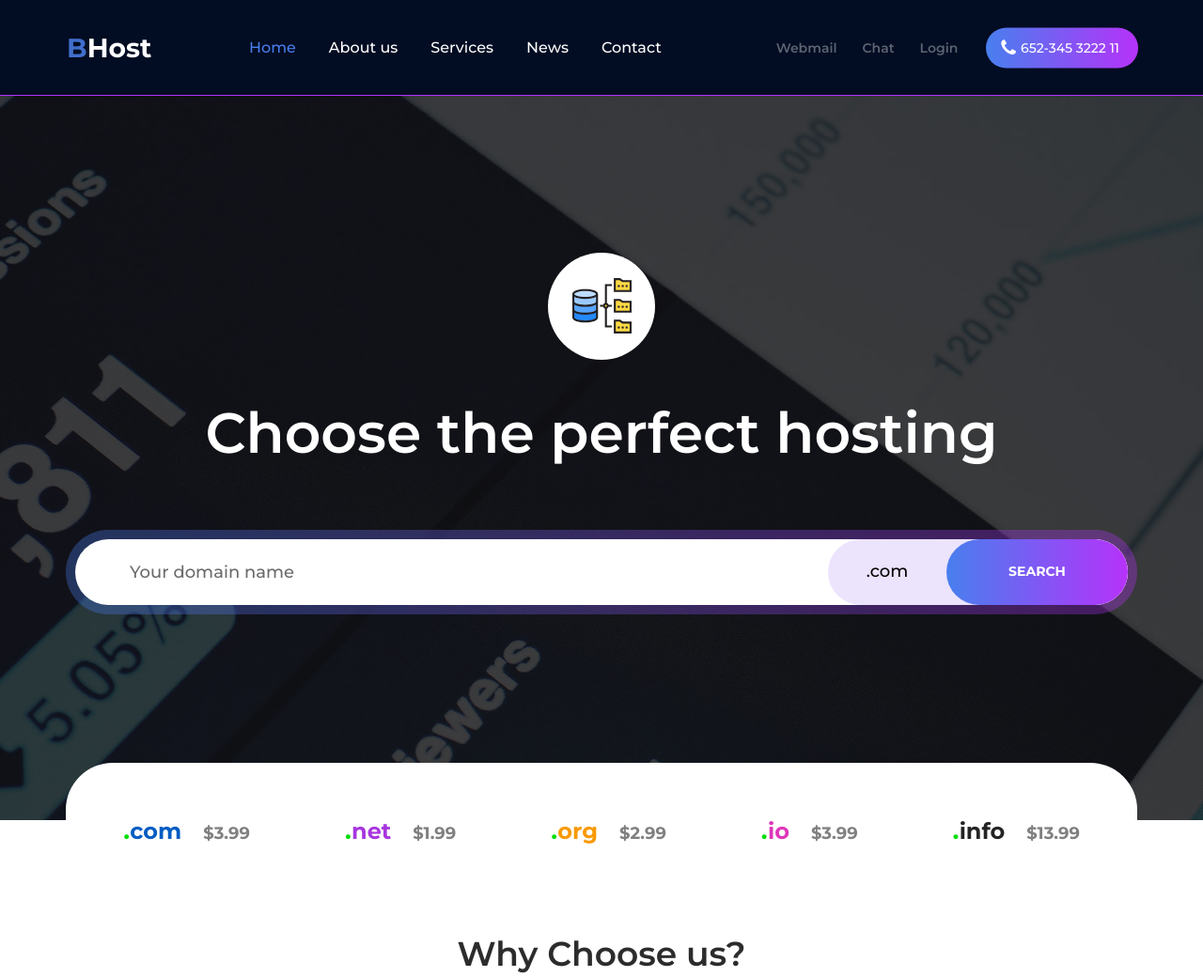
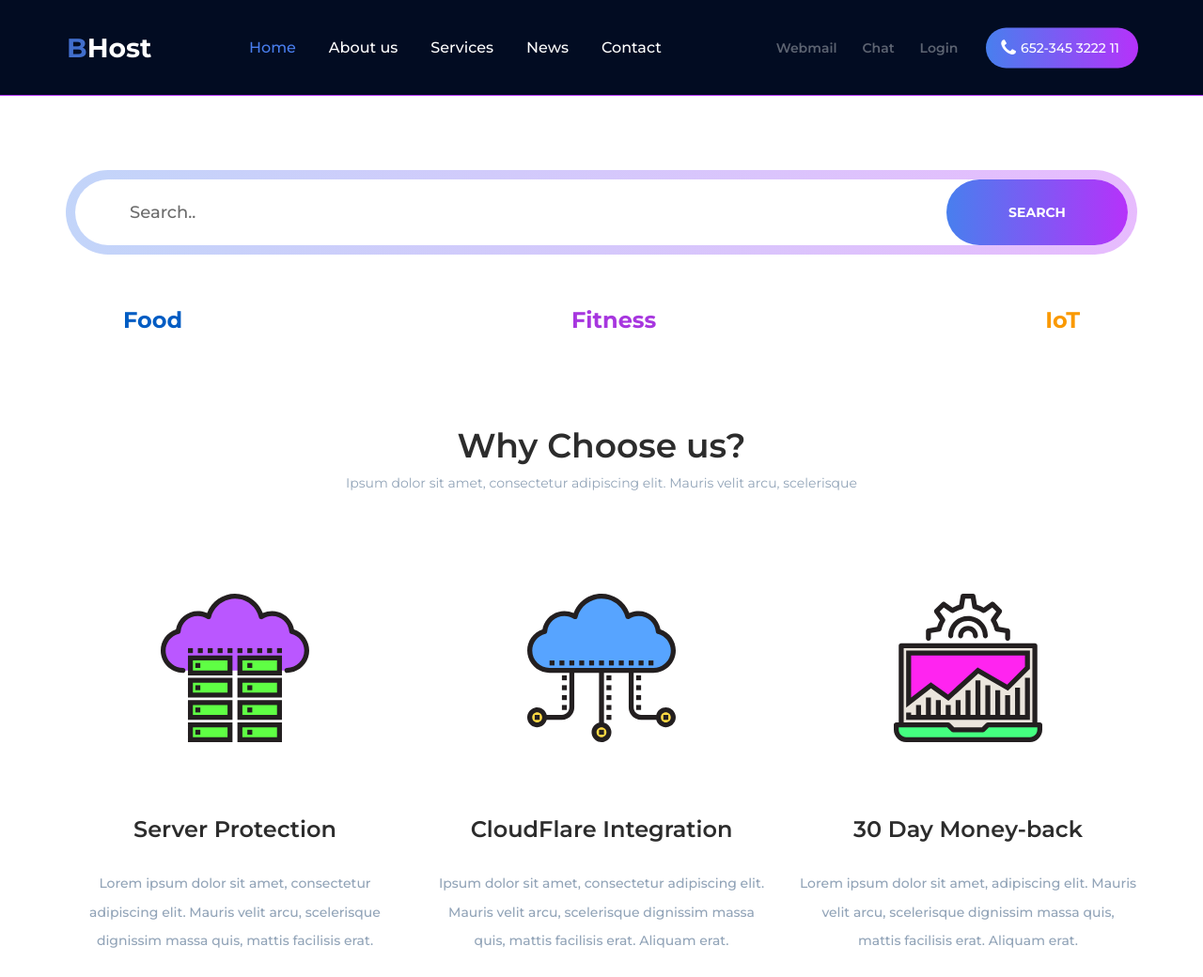
Before and after one commit to mightypsc/healthme-project, a plain HTML site: page index.html in a window 1280 px wide. Shown: the top 1040 px of the page at 94% size. Drawn offline with Linux system fonts and the light colour scheme.

Commit message:
edit search bar

```diff
--- a/index.html
+++ b/index.html
@@ -84,26 +84,26 @@
 	<!-- Home -->
 
 	<div class="home">
-		<div class="parallax_background parallax-window" data-parallax="scroll" data-image-src="images/index.jpg" data-speed="0.8"></div>
-		<div class="home_container">
+		<!-- <div class="parallax_background parallax-window" data-parallax="scroll" data-image-src="images/index.jpg" data-speed="0.8"></div> -->
+		<!-- <div class="home_container"> -->
 			<div class="container">
 				<div class="row">
 					<div class="col">
 						<div class="home_content text-center">
-							<div class="home_icon ml-auto mr-auto d-flex flex-column align-items-center justify-content-center"><div><img src="images/icon_1.svg" alt="https://www.flaticon.com/authors/srip"></div></div>
-							<div class="home_title">Choose the perfect hosting</div>
+							<!-- <div class="home_icon ml-auto mr-auto d-flex flex-column align-items-center justify-content-center"><div><img src="images/icon_1.svg" alt="https://www.flaticon.com/authors/srip"></div></div> -->
+							<div class="home_title">Search</div>
 							<div class="domain_search">
 								<div class="domain_search_background"></div>
 								<form action="#" class="domain_search_form" id="domain_search_form">
-									<input type="text" class="domain_search_input" placeholder="Your domain name" required="required">
-									<div class="domain_search_dropdown d-flex flex-row align-items-center justify-content-center">
+									<input type="text" class="domain_search_input" placeholder="Search.." required="required">
+									<!-- <div class="domain_search_dropdown d-flex flex-row align-items-center justify-content-center">
 										<div class="domain_search_selected">.com</div>
 										<ul>
 											<li>.com</li>
 											<li>.io</li>
 											<li>.net</li>
 										</ul>
-									</div>
+									</div> -->
 									<button class="domain_search_button">search</button>
 								</form>
 							</div>
@@ -111,28 +111,26 @@
 					</div>
 				</div>
 			</div>
-		</div>
+		<!-- </div> -->
 	</div>
 
 	<!-- Domain Pricing -->
 
-	<div class="domain_pricing">
-		<div class="container">
+	<!-- <div class="domain_pricing"> -->
+		<div class="container" style="padding-top: 0">
 			<div class="row">
 				<div class="col">
 					<div class="domain_pricing_content">
 						<ul class="d-flex flex-md-row flex-column align-items-center justify-content-md-between justify-content-center">
-							<li><a href="#"><span>.</span>com<span>$3.99</span></a></li>
-							<li><a href="#"><span>.</span>net<span>$1.99</span></a></li>
-							<li><a href="#"><span>.</span>org<span>$2.99</span></a></li>
-							<li><a href="#"><span>.</span>io<span>$3.99</span></a></li>
-							<li><a href="#"><span>.</span>info<span>$13.99</span></a></li>
+							<li><a href="#">Food</a></li>
+							<li><a href="#">Fitness</a></li>
+							<li><a href="#">IoT</a></li>
 						</ul>
 					</div>
 				</div>
 			</div>
 		</div>
-	</div>
+	<!-- </div> -->
 
 	<!-- Why Choose Us -->
 
--- a/styles/main_styles.css
+++ b/styles/main_styles.css
@@ -537,7 +537,7 @@
 .home
 {
 	width: 100%;
-	height: 892px;
+	height: fit-content;
 }
 .home_container
 {
```
Also changed, not shown: contact.html (+6 -5 lines).
